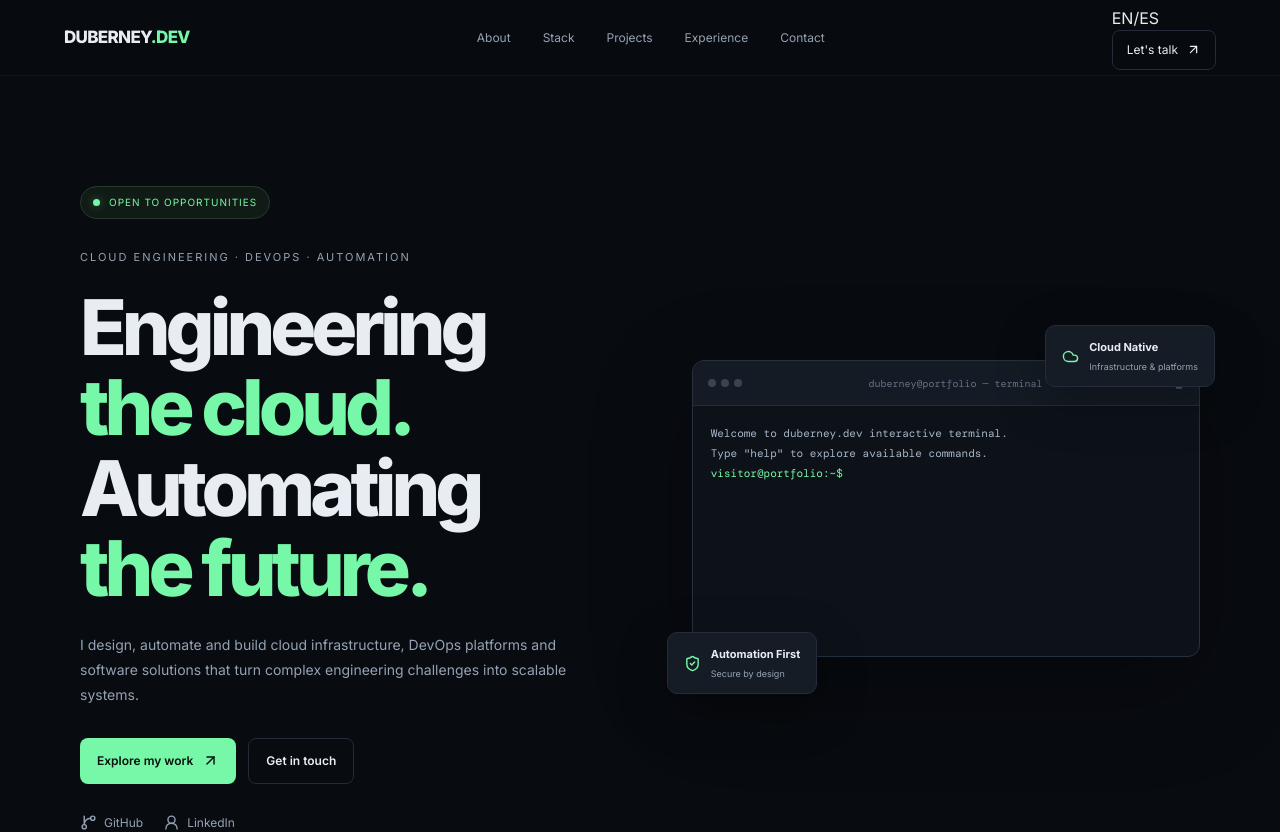
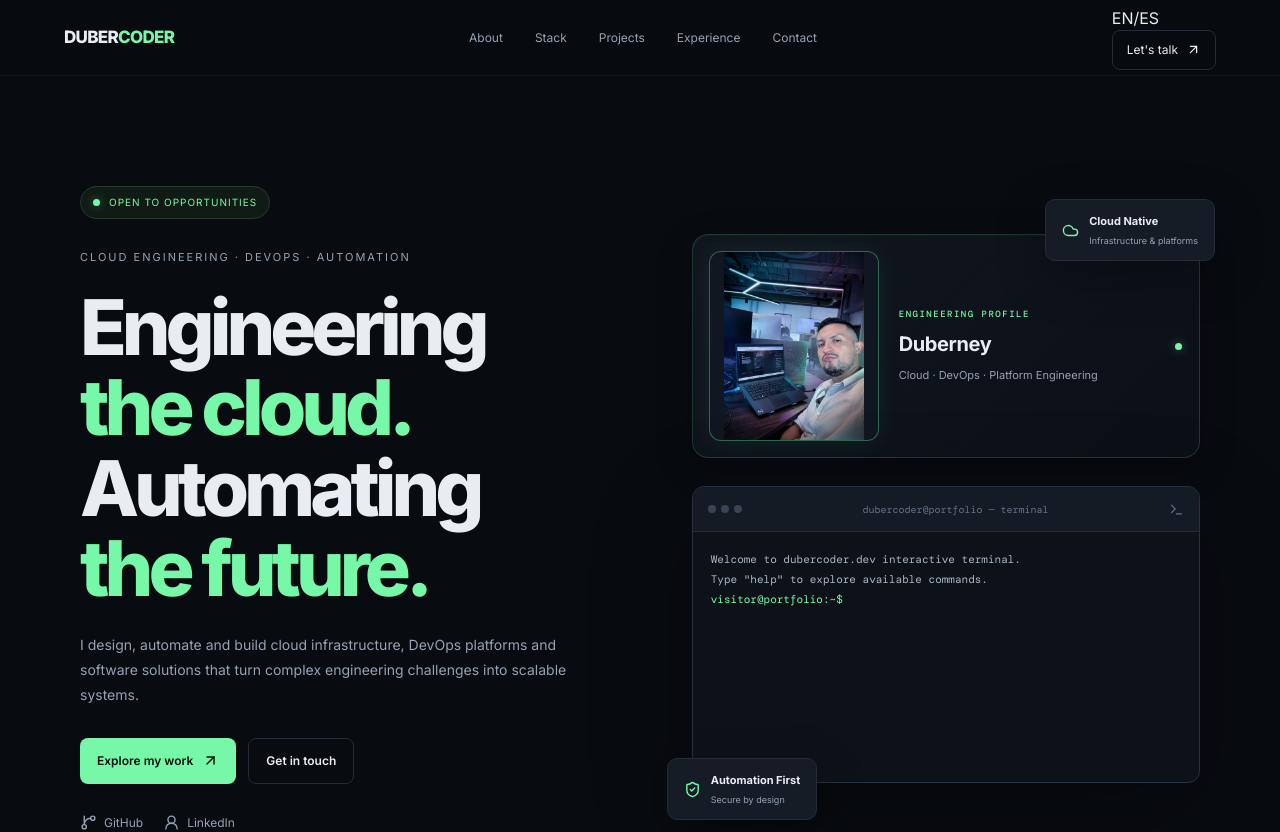
Before and after one commit to dubercode/dubercode-portfolio-, a React (Vite) app in the folder dubercode-portfolio/: page / in a window 1280 px wide. Shown: the top 832 px of the page. Built offline with nearby package versions, Linux system fonts and the light colour scheme.

Commit message:
adicion de imagen de perfil

```diff
--- a/dubercode-portfolio/src/App.tsx
+++ b/dubercode-portfolio/src/App.tsx
@@ -41,7 +41,7 @@ const socialLinks = [
 ];
 
 /* -------------------------------------------------------------------------- */
-/* PROJECTS                                                                    */
+/* PROJECTS                                                                   */
 /* -------------------------------------------------------------------------- */
 
 type Project = {
@@ -146,12 +146,12 @@ const skillCategoryTranslations: Record<string, string> = {
 };
 
 /* -------------------------------------------------------------------------- */
-/* TERMINAL                                                                    */
+/* TERMINAL                                                                   */
 /* -------------------------------------------------------------------------- */
 
 const terminalContent = {
   en: {
-    welcome: "Welcome to duberney.dev interactive terminal.",
+    welcome: "Welcome to dubercoder.dev interactive terminal.",
     instruction: 'Type "help" to explore available commands.',
     help: "Available commands: help, about, skills, projects, contact, clear",
     about:
@@ -164,11 +164,11 @@ const terminalContent = {
     notFound: (command: string) =>
       `Command not found: ${command}. Type "help".`,
     prompt: "visitor@portfolio:~$",
-    title: "duberney@portfolio — terminal",
+    title: "dubercoder@portfolio — terminal",
     inputLabel: "Terminal command",
   },
   es: {
-    welcome: "Bienvenido a la terminal interactiva de duberney.dev.",
+    welcome: "Bienvenido a la terminal interactiva de dubercoder.dev.",
     instruction: 'Escribe "help" para explorar los comandos disponibles.',
     help: "Comandos: help, about, skills, projects, contact, clear",
     about:
@@ -181,7 +181,7 @@ const terminalContent = {
     notFound: (command: string) =>
       `Comando no encontrado: ${command}. Escribe "help".`,
     prompt: "visitor@portfolio:~$",
-    title: "duberney@portfolio — terminal",
+    title: "dubercoder@portfolio — terminal",
     inputLabel: "Comando de terminal",
   },
 };
@@ -282,7 +282,7 @@ function TerminalWidget({ language }: { language: Language }) {
 }
 
 /* -------------------------------------------------------------------------- */
-/* MAIN APPLICATION                                                            */
+/* MAIN APPLICATION                                                           */
 /* -------------------------------------------------------------------------- */
 
 function App() {
@@ -303,7 +303,6 @@ function App() {
 
   const t = translations[language];
 
-  /* Language persistence */
   useEffect(() => {
     document.documentElement.lang = language;
 
@@ -314,7 +313,6 @@ function App() {
     }
   }, [language]);
 
-  /* Close mobile navigation with Escape */
   useEffect(() => {
     const handleEscape = (event: KeyboardEvent) => {
       if (event.key === "Escape") {
@@ -329,7 +327,6 @@ function App() {
     };
   }, []);
 
-  /* Navigation */
   const navItems = [
     { label: t.navigation.about, href: "#about" },
     { label: t.navigation.stack, href: "#stack" },
@@ -338,7 +335,6 @@ function App() {
     { label: t.navigation.contact, href: "#contact" },
   ];
 
-  /* Project filtering */
   const filteredProjects =
     filter === "All"
       ? projects
@@ -365,7 +361,7 @@ function App() {
           className="brand"
           onClick={() => setMenuOpen(false)}
         >
-          DUBERNEY<span>.DEV</span>
+          DUBER<span>CODER</span>
         </a>
 
         <nav className="desktop-nav" aria-label="Main navigation">
@@ -537,7 +533,7 @@ function App() {
             </a>
 
             <a
-              href="https://www.linkedin.com/"
+              href="https://www.linkedin.com/in/dubercoder/"
               target="_blank"
               rel="noopener noreferrer"
             >
@@ -556,6 +552,34 @@ function App() {
             delay: shouldReduceMotion ? 0 : 0.1,
           }}
         >
+          {/* PROFESSIONAL PROFILE */}
+
+          <div className="hero-profile">
+            <div className="hero-profile-image">
+              <img
+                src={`${import.meta.env.BASE_URL}images/profile.webp`}
+                alt="Duberney - Cloud and DevOps Engineer"
+                fetchPriority="high"
+              />
+            </div>
+
+            <div className="hero-profile-caption">
+              <span className="profile-label">
+                {language === "en"
+                  ? "ENGINEERING PROFILE"
+                  : "PERFIL DE INGENIERÍA"}
+              </span>
+
+              <strong>Duberney</strong>
+
+              <small>Cloud · DevOps · Platform Engineering</small>
+            </div>
+
+            <div className="profile-status">
+              <span className="status-dot" />
+            </div>
+          </div>
+
           <TerminalWidget language={language} />
 
           <div className="floating-card card-top">
@@ -931,7 +955,7 @@ function App() {
           </a>
 
           <a
-            href="https://www.linkedin.com/"
+            href="https://www.linkedin.com/in/dubercoder/"
             target="_blank"
             rel="noopener noreferrer"
           >
@@ -944,7 +968,7 @@ function App() {
 
       <footer className="footer section-container">
         <a href="#home" className="brand">
-          DUBERNEY<span>.DEV</span>
+          DUBER<span>CODER</span>
         </a>
 
         <span>{t.footer.description}</span>
--- a/dubercode-portfolio/src/index.css
+++ b/dubercode-portfolio/src/index.css
@@ -258,13 +258,132 @@ a {
 }
 
 /* =========================================================
-   TERMINAL
+   HERO VISUAL
 ========================================================= */
 
 .hero-visual {
   position: relative;
+  min-width: 0;
   padding: 25px 0;
 }
+
+/* =========================================================
+   HERO PROFILE — LARGER PROFESSIONAL PHOTO
+========================================================= */
+
+.hero-profile {
+  position: relative;
+  display: flex;
+  align-items: center;
+  gap: 20px;
+  width: 100%;
+  max-width: 100%;
+  margin: 0 0 28px 0;
+  padding: 16px;
+
+  background: linear-gradient(
+    135deg,
+    rgba(17, 23, 32, 0.96),
+    rgba(12, 17, 24, 0.92)
+  );
+
+  border: 1px solid rgba(119, 247, 168, 0.16);
+  border-radius: 16px;
+
+  backdrop-filter: blur(14px);
+
+  box-shadow:
+    0 12px 35px rgba(0, 0, 0, 0.25),
+    inset 0 1px 0 rgba(255, 255, 255, 0.025);
+
+  transition:
+    border-color 0.25s ease,
+    transform 0.25s ease,
+    box-shadow 0.25s ease;
+}
+
+.hero-profile:hover {
+  border-color: rgba(119, 247, 168, 0.4);
+  transform: translateY(-2px);
+
+  box-shadow:
+    0 15px 40px rgba(0, 0, 0, 0.3),
+    0 0 25px rgba(119, 247, 168, 0.035);
+}
+
+.hero-profile-image {
+  position: relative;
+  width: 170px;
+  height: 190px;
+  flex: 0 0 170px;
+  overflow: hidden;
+
+  border-radius: 12px;
+  border: 1px solid rgba(119, 247, 168, 0.35);
+
+  background: #111720;
+
+  box-shadow: 0 0 25px rgba(119, 247, 168, 0.08);
+}
+
+.hero-profile-image img {
+  display: block;
+  width: 100%;
+  height: 100%;
+
+  /* Evita recortar la cabeza y los hombros */
+  object-fit: contain;
+  object-position: center;
+
+  transition: transform 0.4s ease;
+}
+
+.hero-profile:hover .hero-profile-image img {
+  transform: scale(1.02);
+}
+
+.hero-profile-caption {
+  display: flex;
+  flex-direction: column;
+  justify-content: center;
+  gap: 8px;
+  min-width: 0;
+}
+
+.profile-label {
+  font-family: var(--font-mono);
+  font-size: 9px;
+  font-weight: 500;
+  letter-spacing: 1.5px;
+  color: var(--accent);
+}
+
+.hero-profile-caption strong {
+  font-size: 20px;
+  font-weight: 700;
+  letter-spacing: -0.4px;
+  color: var(--text-primary);
+}
+
+.hero-profile-caption small {
+  font-size: 11px;
+  line-height: 1.6;
+  color: var(--text-secondary);
+}
+
+.profile-status {
+  display: flex;
+  align-items: center;
+  justify-content: center;
+  width: 10px;
+  height: 10px;
+  margin-left: auto;
+  flex: 0 0 10px;
+}
+
+/* =========================================================
+   TERMINAL
+========================================================= */
 
 .terminal {
   position: relative;
@@ -1036,6 +1155,40 @@ a {
     padding: 20px 5px;
   }
 
+  /* HERO PROFILE — MOBILE */
+
+  .hero-profile {
+    width: 100%;
+    max-width: 100%;
+    margin: 0 0 24px;
+    gap: 14px;
+    padding: 12px;
+  }
+
+  .hero-profile-image {
+    width: 125px;
+    height: 145px;
+    flex-basis: 125px;
+  }
+
+  .hero-profile-caption strong {
+    font-size: 17px;
+  }
+
+  .hero-profile-caption small {
+    font-size: 10px;
+    max-width: 160px;
+  }
+
+  .profile-label {
+    font-size: 8px;
+    letter-spacing: 1px;
+  }
+
+  .profile-status {
+    margin-left: auto;
+  }
+
   .terminal-body {
     height: 220px;
     font-size: 10px;
```
Also changed, not shown: dubercode-portfolio/public/images/profile.webp (added).
